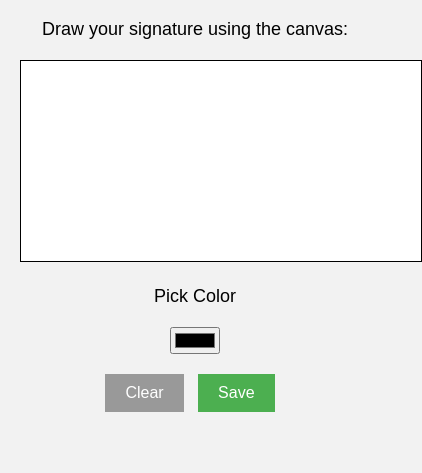
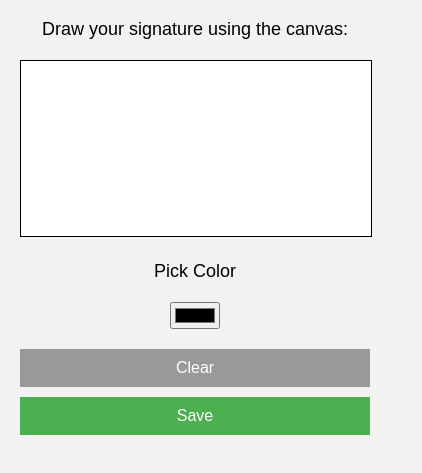
Before and after one commit to viveklistenus/signature_capture.io, a plain HTML site: page index.html in a window 390 px wide. Shown: the part 81-554 px from the top of the page, 422 px wide, since content can reach past the window. Drawn offline with Linux system fonts and the light colour scheme.

Commit message:
Update index.html

```diff
--- a/index.html
+++ b/index.html
@@ -19,6 +19,7 @@
             border: 1px solid #000;
             margin-bottom: 20px;
             background-color: #fff;
+            max-width: 100%; /* Added */
         }
 
         .btn {
@@ -47,6 +48,19 @@
         .interactive-text {
             font-size: 18px;
             margin-bottom: 20px;
+        }
+
+        /* Responsive Styles */
+        @media (max-width: 600px) {
+            #canvas {
+                width: 100%;
+            }
+
+            .btn {
+                display: block;
+                width: 100%;
+                margin-bottom: 10px;
+            }
         }
     </style>
 </head>
```
